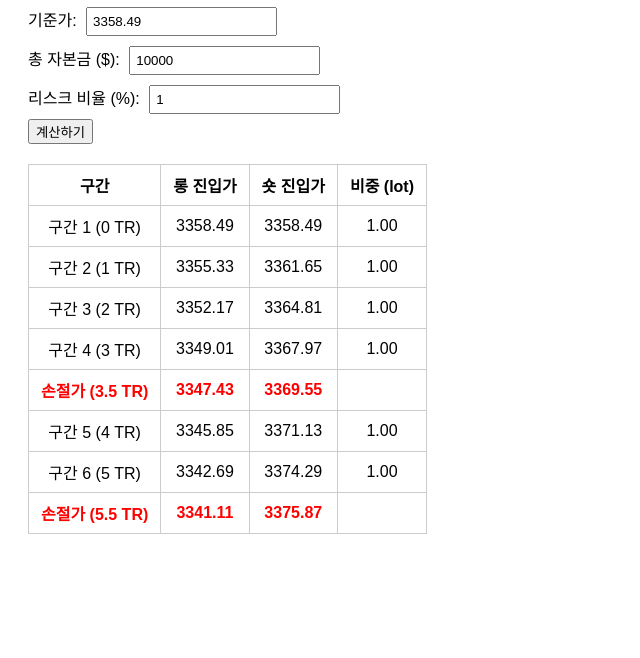
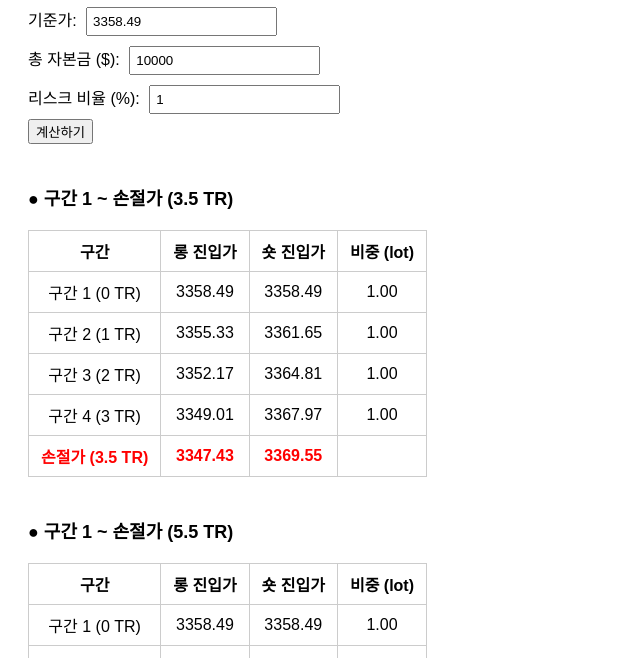
Before and after one commit to Jongha-tr/JJTR-DEMO, a plain HTML site: page index.html in a window 1280 px wide. Shown: the part 142-800 px from the top of the page, without its empty margins (0-640 px from the left). Drawn offline with Linux system fonts and the light colour scheme.

Commit message:
Update index.html

```diff
--- a/index.html
+++ b/index.html
@@ -10,6 +10,7 @@
     table { border-collapse: collapse; margin-top: 20px; }
     th, td { border: 1px solid #ccc; padding: 8px 12px; text-align: center; }
     .stop-loss { color: red; font-weight: bold; }
+    .section-title { margin-top: 40px; font-size: 18px; font-weight: bold; }
   </style>
 </head>
 <body>
@@ -24,7 +25,21 @@
 
   <button onclick="calculateZones()">계산하기</button>
 
-  <table id="zoneTable">
+  <div class="section-title">● 구간 1 ~ 손절가 (3.5 TR)</div>
+  <table id="zoneTable35">
+    <thead>
+      <tr>
+        <th>구간</th>
+        <th>롱 진입가</th>
+        <th>숏 진입가</th>
+        <th>비중 (lot)</th>
+      </tr>
+    </thead>
+    <tbody></tbody>
+  </table>
+
+  <div class="section-title">● 구간 1 ~ 손절가 (5.5 TR)</div>
+  <table id="zoneTable55">
     <thead>
       <tr>
         <th>구간</th>
@@ -43,29 +58,39 @@
       const capital = parseFloat(document.getElementById("capital").value);
       const riskPercent = parseFloat(document.getElementById("riskPercent").value);
 
-      const zones = [
+      const riskAmount = (capital * riskPercent) / 100; // $ 기준 1% 손실
+      const pipValuePerLot = 100; // 골드 기준 1 lot = 100 pip = $100
+      const lotSize = (riskAmount / pipValuePerLot).toFixed(2); // 비중 lot 계산
+
+      const tbody35 = document.querySelector("#zoneTable35 tbody");
+      const tbody55 = document.querySelector("#zoneTable55 tbody");
+      tbody35.innerHTML = "";
+      tbody55.innerHTML = "";
+
+      const zones35 = [
         ["구간 1 (0 TR)", 0],
         ["구간 2 (1 TR)", 1],
         ["구간 3 (2 TR)", 2],
         ["구간 4 (3 TR)", 3],
         ["손절가 (3.5 TR)", 3.5],
+      ];
+
+      const zones55 = [
+        ["구간 1 (0 TR)", 0],
+        ["구간 2 (1 TR)", 1],
+        ["구간 3 (2 TR)", 2],
+        ["구간 4 (3 TR)", 3],
         ["구간 5 (4 TR)", 4],
         ["구간 6 (5 TR)", 5],
         ["손절가 (5.5 TR)", 5.5],
       ];
 
-      const riskAmount = (capital * riskPercent) / 100; // $ 기준 1% 손실
-      const pipValuePerLot = 100; // 골드 기준 1 lot = 100 pip = $100
-      const lotSize = (riskAmount / pipValuePerLot).toFixed(2); // 비중 lot 계산
-
-      const tbody = document.querySelector("#zoneTable tbody");
-      tbody.innerHTML = "";
-
-      zones.forEach(([label, mult]) => {
+      function renderTable(zoneArray, targetTbody) {
+        zoneArray.forEach(([label, mult]) => {
           const longEntry = (basePrice - tr * mult).toFixed(2);
           const shortEntry = (basePrice + tr * mult).toFixed(2);
+          const isStop = label.includes("손절가");
 
-        const isStop = label.includes("손절가");
           const row = document.createElement("tr");
           row.innerHTML = `
             <td class="${isStop ? 'stop-loss' : ''}">${label}</td>
@@ -73,8 +98,12 @@
             <td class="${isStop ? 'stop-loss' : ''}">${shortEntry}</td>
             <td class="${isStop ? 'stop-loss' : ''}">${isStop ? '' : lotSize}</td>
           `;
-        tbody.appendChild(row);
+          targetTbody.appendChild(row);
         });
+      }
+
+      renderTable(zones35, tbody35);
+      renderTable(zones55, tbody55);
     }
 
     // 초기 계산 실행
```
Lines whose indentation alone changed are shown as unchanged.
